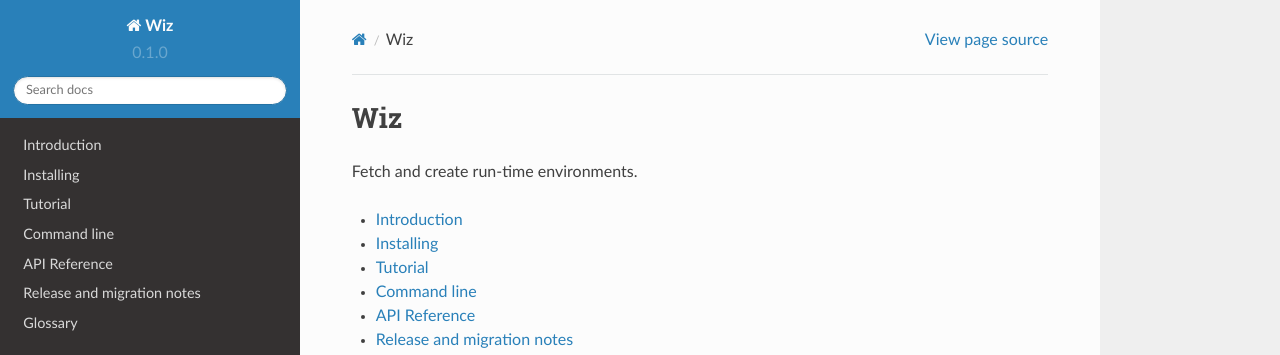
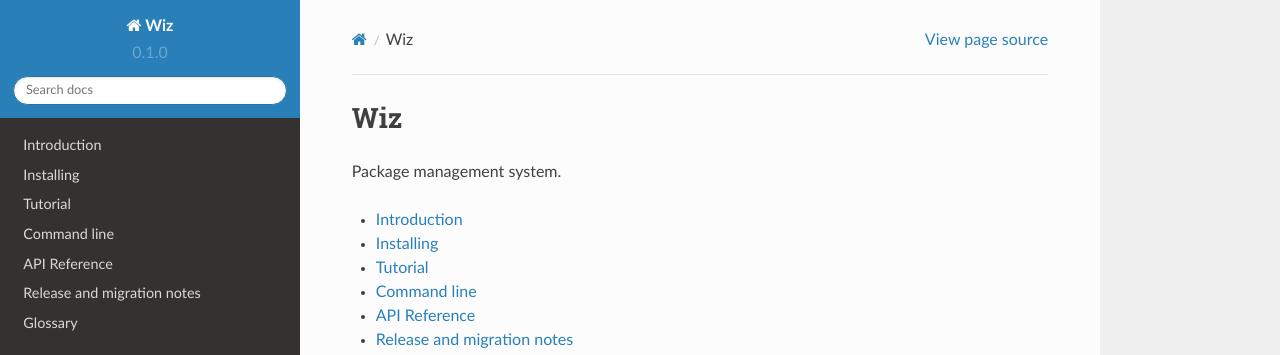
Before and after one commit to themill/wiz, a Sphinx documentation site: the page built from doc/index.rst, in a window 1280 px wide. Shown: the top 355 px of the page. Built offline with Sphinx 7.4.7 and the Read the Docs theme 2.0.0, drawn with Linux system fonts in a browser that asks for light colours.

Commit message:
Update job description

```diff
--- a/doc/index.rst
+++ b/doc/index.rst
@@ -4,7 +4,7 @@
 Wiz
 ###
 
-Fetch and create run-time environments.
+Package management system.
 
 .. toctree::
     :maxdepth: 1
--- a/doc/introduction.rst
+++ b/doc/introduction.rst
@@ -4,5 +4,4 @@
 Introduction
 ************
 
-Wiz is an environment manager. Using Wiz you can fetch and create run-time
-environments configured for a given set of packages.
+Short introduction to Wiz.
--- a/setup.py
+++ b/setup.py
@@ -50,7 +50,7 @@ TEST_REQUIRES = [
 setup(
     name="wiz",
     version=VERSION,
-    description="Fetch and create run-time environments.",
+    description="Package management system.",
     long_description=open(README_PATH).read(),
     url="http://gitlab/rnd/wiz",
     keywords="",
```
